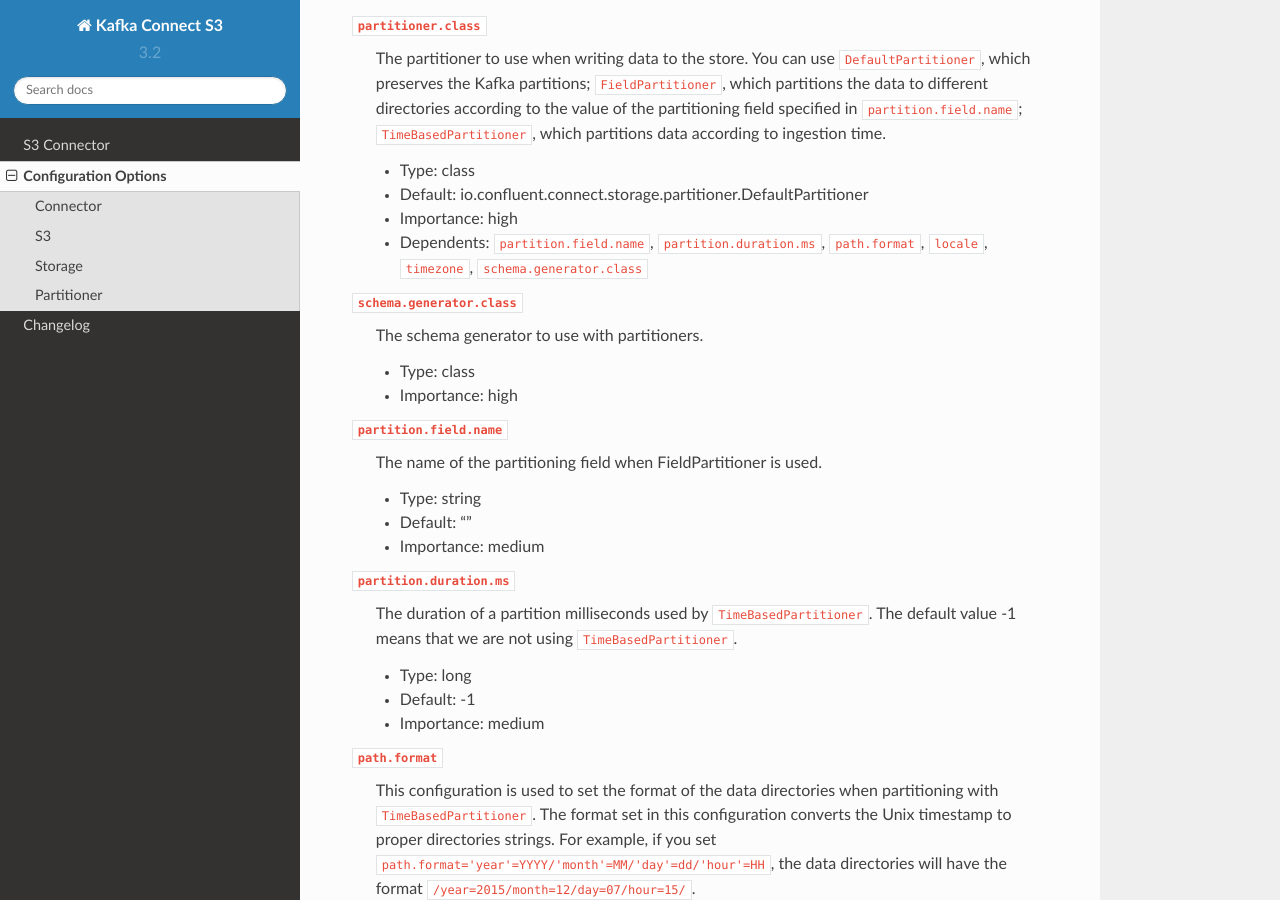
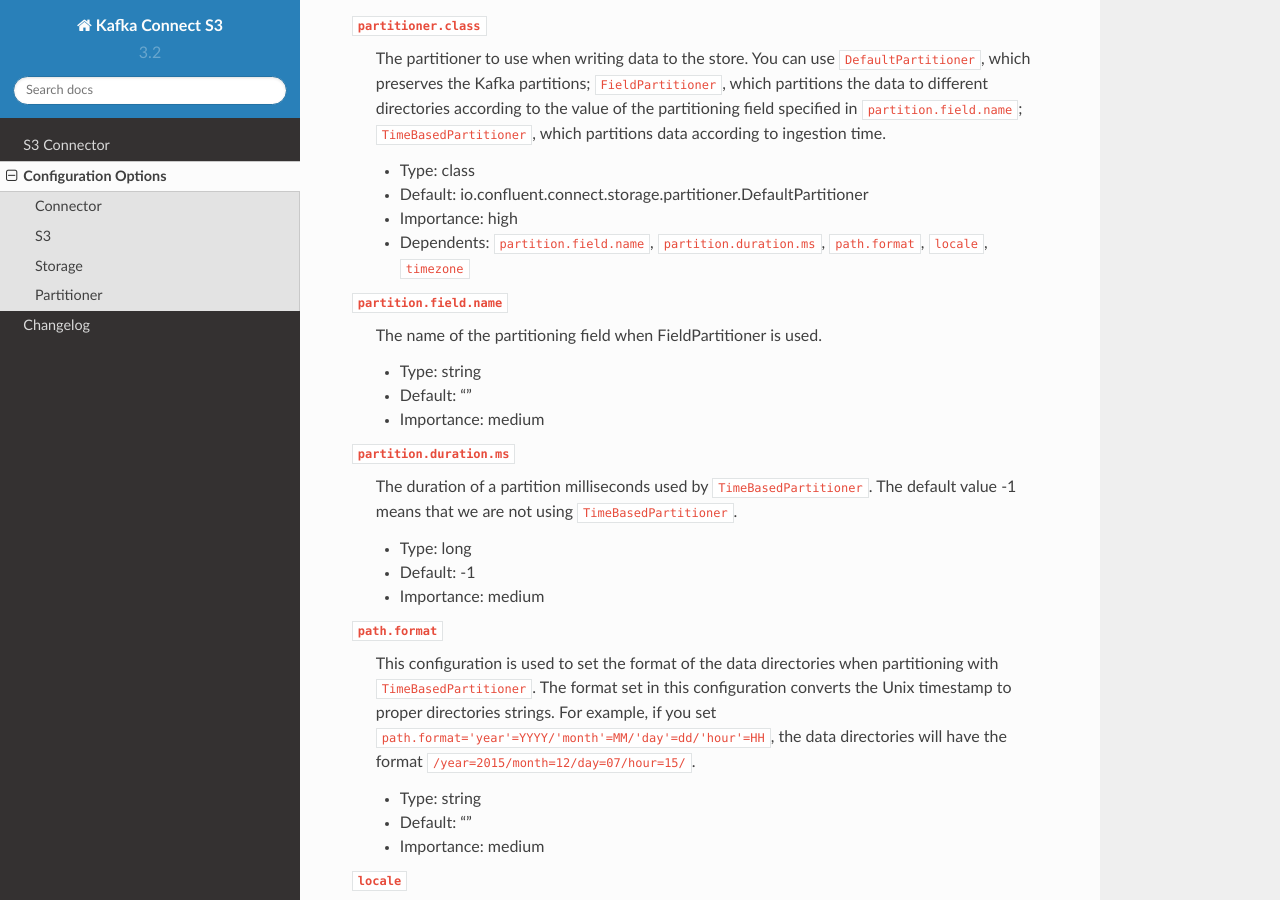
Before and after one commit to confluentinc/kafka-connect-storage-cloud, a Sphinx documentation site: the page built from kafka-connect-s3/docs/configuration_options.rst, in a window 1280 px wide and 900 px high, scrolled down 2964 px. Built offline with Sphinx 7.4.7 and the Read the Docs theme 2.0.0, drawn with Linux system fonts in a browser that asks for light colours.

Commit message:
Remove refs to schema.generator.class proactively.

```diff
--- a/kafka-connect-s3/docs/configuration_options.rst
+++ b/kafka-connect-s3/docs/configuration_options.rst
@@ -133,13 +133,7 @@
   * Type: class
   * Default: io.confluent.connect.storage.partitioner.DefaultPartitioner
   * Importance: high
-  * Dependents: ``partition.field.name``, ``partition.duration.ms``, ``path.format``, ``locale``, ``timezone``, ``schema.generator.class``
-
-``schema.generator.class``
-  The schema generator to use with partitioners.
-
-  * Type: class
-  * Importance: high
+  * Dependents: ``partition.field.name``, ``partition.duration.ms``, ``path.format``, ``locale``, ``timezone``
 
 ``partition.field.name``
   The name of the partitioning field when FieldPartitioner is used.
```
